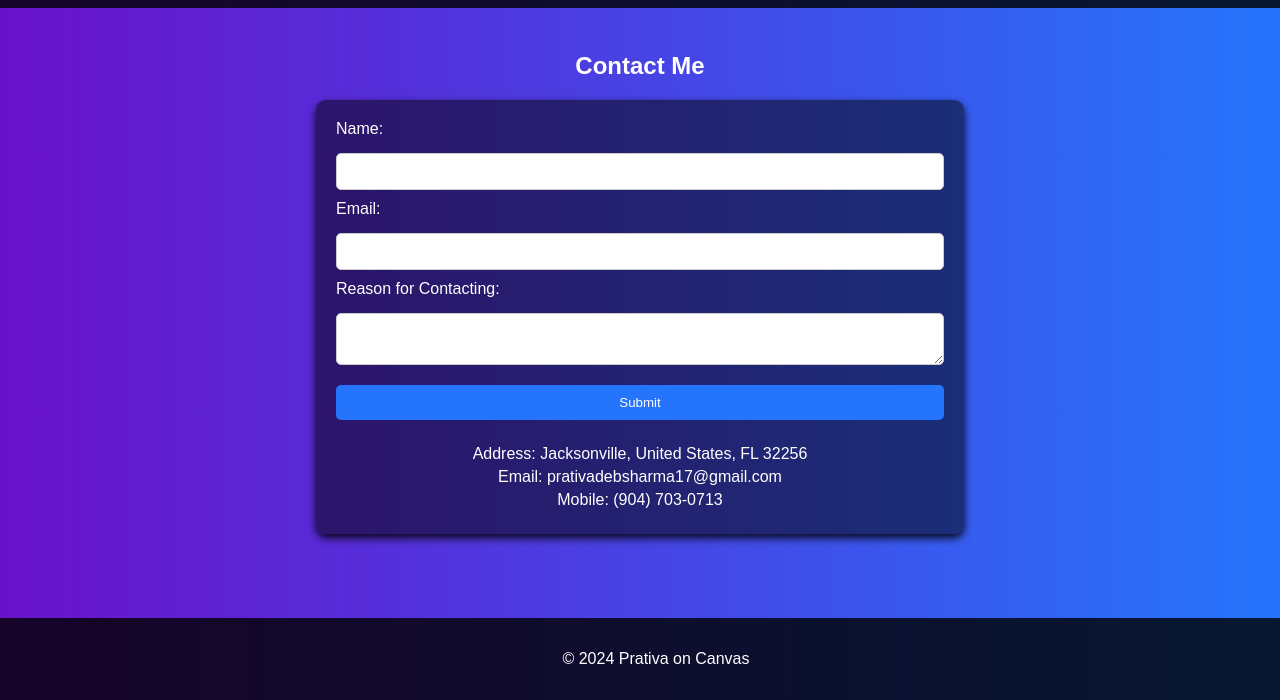
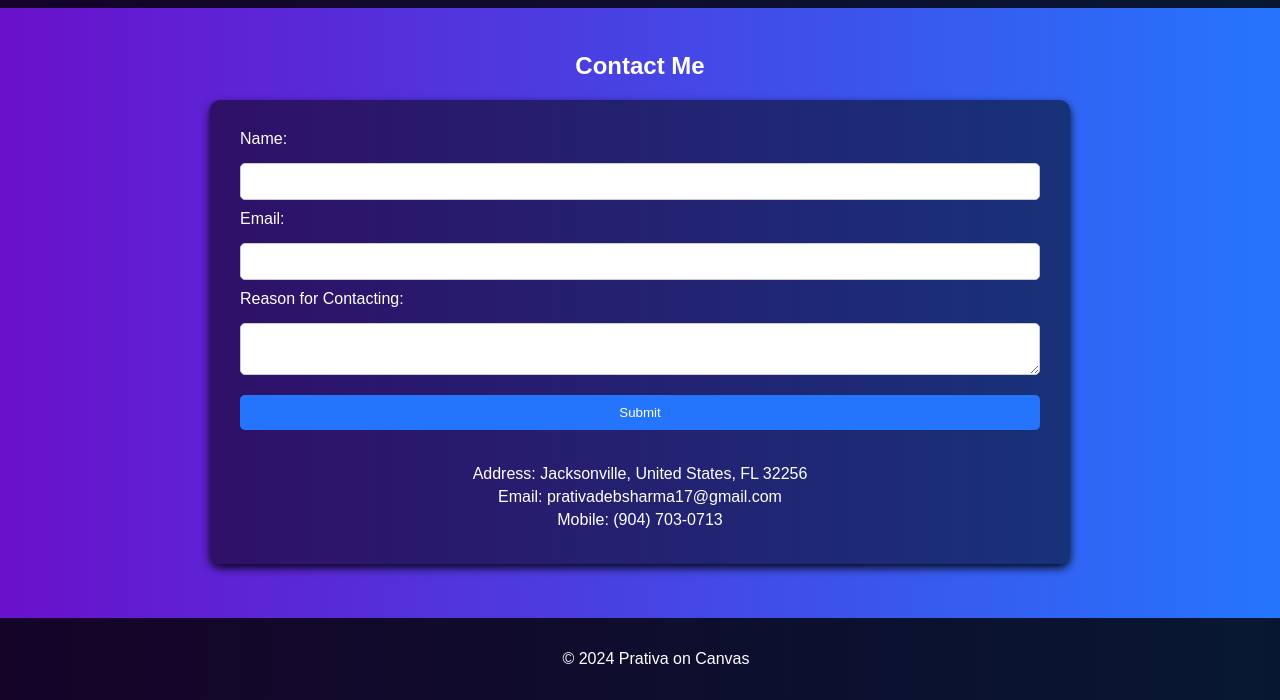
Before and after one commit to git-bns/prativa-on-canvas, a plain HTML site: page src/main/resources/templates/contact.html in a window 1280 px wide. Shown: the part 100-800 px from the top of the page. Drawn offline with Linux system fonts and the light colour scheme.

Commit message:
Mission go online

```diff
--- a/src/main/resources/static/css/styles.css
+++ b/src/main/resources/static/css/styles.css
@@ -80,7 +80,6 @@ footer {
 	width: 100%;
 }
 
-
 .contact-container {
 	background: rgba(0, 0, 0, 0.5);
 	/* Semi-transparent background */
@@ -88,8 +87,8 @@ footer {
 	/* Rounded corners */
 	box-shadow: 0 4px 8px rgba(0, 0, 0, 0.9);
 	/* Subtle shadow effect */
-	padding: 20px;
-	width: 50%;
+	padding: 30px;
+	max-width: 800px;
 	text-align: center;
 	display: flex;
 	flex-direction: column;
@@ -98,6 +97,7 @@ footer {
 	align-items: center;
 	/* Center content horizontally */
 	margin: auto;
+	margin-bottom: 10px;
 }
 
 .contact-container h2 {
@@ -144,14 +144,13 @@ footer {
 }
 
 .contact-details {
-	margin-top: 20px;
+	margin-top: 30px;
 	color: #fff;
 }
 
 .contact-details p {
 	margin: 5px 0;
 }
-
 
 .video-container {
 	display: flex;
@@ -292,7 +291,7 @@ footer {
 }
 
 .quotes {
-	margin: 15px auto;
+	margin: 10px auto;
 	max-width: 800px;
 	text-align: left;
 	padding: 10px;
```
